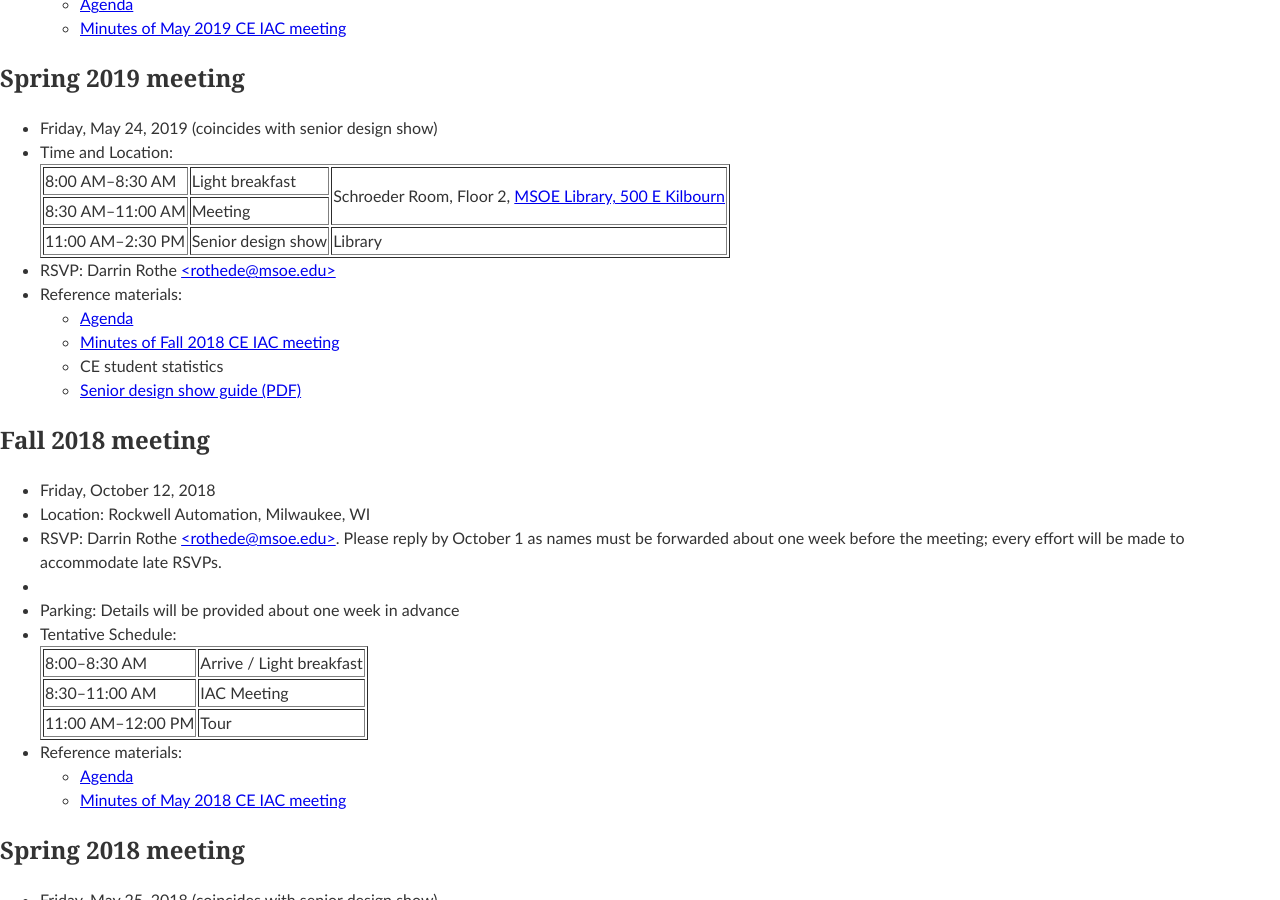
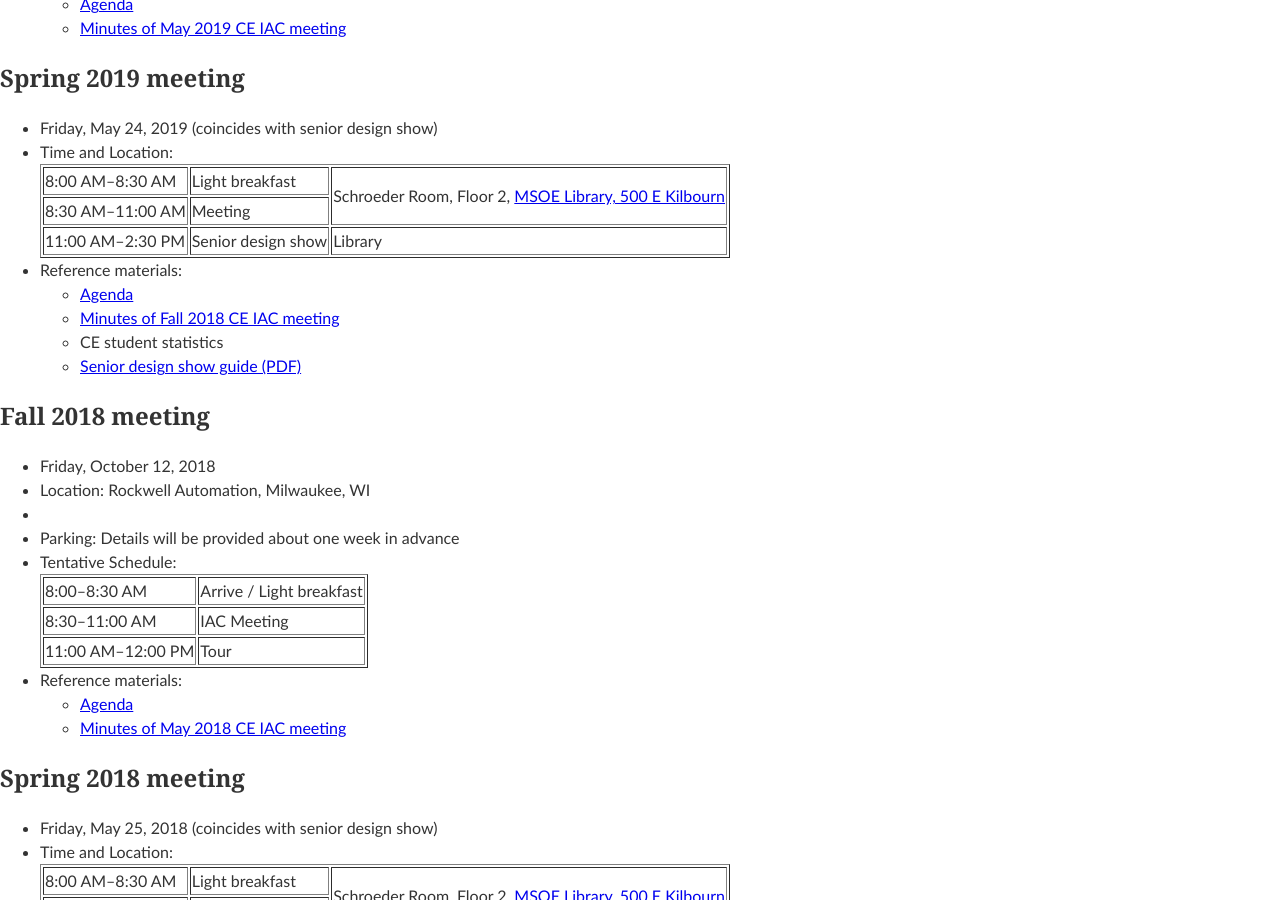
Before and after one commit to edurant/edurant.github.io, a Jekyll site: the page built from ceiac/index.html, in a window 1280 px wide and 900 px high, scrolled down 2025 px. Built offline with Jekyll 4.4.1, drawn with Linux system fonts in a browser that asks for light colours; some of the changed text lies outside the part shown.

Commit message:
ce iac update rsvp

```diff
--- a/ceiac/index.html
+++ b/ceiac/index.html
@@ -53,7 +54,6 @@ before the MSOE senior design show.</p>
   <ul>
     <li>Friday, May 21, 2021, 8:30 AM&ndash;11:00 AM</li>
     <li>Location: Virtual - Microsoft Teams</li>
-    <li>RSVP: Eric Durant <a href="mailto:durant@msoe.edu">&lt;durant@msoe.edu&gt;</a>.</li>
     <li>Reference materials:
       <ul>
         <li><a href="agenda2021-05-21.html">Agenda</a></li>
@@ -117,7 +117,6 @@ before the MSOE senior design show.</p>
              <tr><td>8:30 AM&ndash;11:00 AM</td><td>Meeting</td></tr>
              <tr><td>11:00 AM&ndash;2:30 PM</td><td>Senior design show</td><td>Library</td></tr>
       </table></li>
-    <li>RSVP: Darrin Rothe <a href="mailto:rothede@msoe.edu">&lt;rothede@msoe.edu&gt;</a></li>
     <li>Reference materials:
       <ul>
         <li><a href="agenda2019-05-24.pdf">Agenda</a></li>
@@ -131,10 +130,6 @@ before the MSOE senior design show.</p>
   <ul>
     <li>Friday, October 12, 2018</li>
     <li>Location: Rockwell Automation, Milwaukee, WI</li>
-    <li>RSVP:
-        Darrin Rothe <a href="mailto:rothede@msoe.edu">&lt;rothede@msoe.edu&gt;</a>.
-        Please reply by October 1 as names must be forwarded about one week before the meeting; every effort will be made to accommodate late RSVPs.
-    </li>
     <li>
     <li>Parking: Details will be provided about one week in advance</li>
     <li>Tentative Schedule:
```
Also changed, not shown: other parts of ceiac/index.html (+1 -0 lines).
